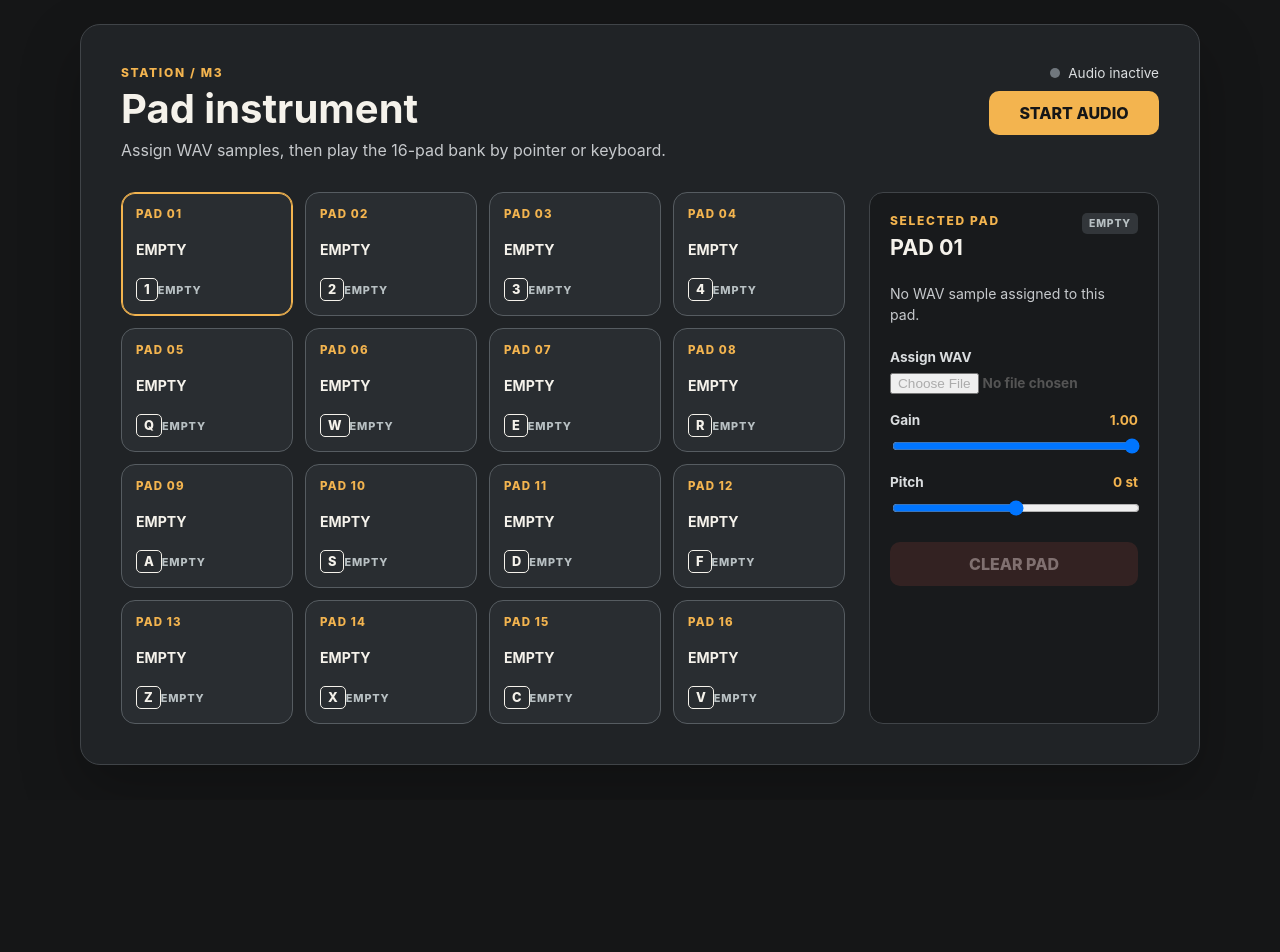
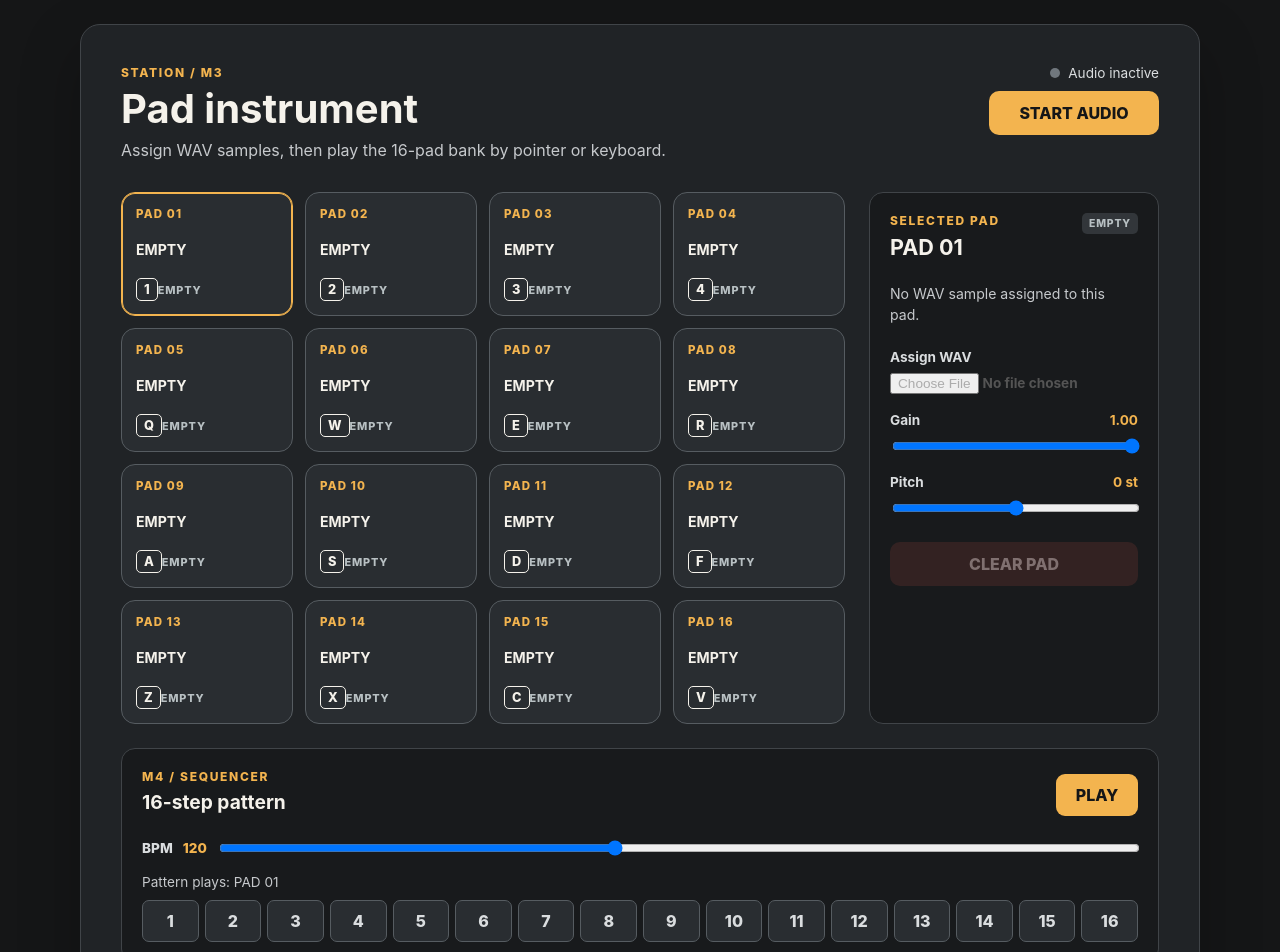
Before and after one commit to dobrzecgames-crypto/station, a React (Vite) app: page / in a window 1280 px wide. Shown: the top 952 px of the page. Before the commit the page ends 800 px from the top, so only its background shows below. Built offline with nearby package versions, Linux system fonts and the light colour scheme.

Commit message:
feat: add M4 step sequencer

```diff
--- a/src/App.css
+++ b/src/App.css
@@ -28,3 +28,5 @@ kbd { padding: 3px 7px; border: 1px solid currentColor; border-radius: 5px; colo
 @keyframes pad-flash { from { background: #a6e5b2; transform: translateY(2px); } to { transform: translateY(0); } }
 @media (max-width: 760px) { .station-header, .instrument-layout { flex-direction: column; }.audio-controls, .pad-editor { width: 100%; }.status-row { justify-content: flex-start; } }
 @media (max-width: 480px) { .station-shell { padding: 12px; }.station-panel { padding: 16px; }.pad-grid { gap: 8px; }.pad { min-height: 92px; padding: 10px; }.pad-file { font-size: .75rem; } }
+
+.sequencer { margin-top: 24px; padding: 20px; border: 1px solid #404448; border-radius: 14px; background: #181a1c; }.sequencer-heading { display: flex; align-items: center; justify-content: space-between; gap: 16px; }.sequencer-heading h2 { font-size: 1.2rem; }.transport-button { min-width: 82px; min-height: 42px; border: 0; border-radius: 9px; color: #151617; background: #f3b44f; font-weight: 800; cursor: pointer; }.bpm-control { display: grid; grid-template-columns: auto auto 1fr; gap: 10px; align-items: center; margin-top: 18px; color: #dadddf; font-size: .85rem; font-weight: 800; }.bpm-control input { width: 100%; }.sequence-target { margin: 16px 0 10px; color: #c6c9cc; font-size: .85rem; }.step-grid { display: grid; grid-template-columns: repeat(16, minmax(32px, 1fr)); gap: 6px; }.step { min-height: 42px; border: 1px solid #565c61; border-radius: 7px; color: #dadddf; background: #292d31; font-weight: 800; cursor: pointer; }.step-active { color: #172319; border-color: #75d28a; background: #75d28a; }@media (max-width: 600px) { .step-grid { grid-template-columns: repeat(8, 1fr); } }
--- a/src/App.tsx
+++ b/src/App.tsx
@@ -1,10 +1,12 @@
-import { useEffect, useState } from 'react'
+import { useEffect, useRef, useState } from 'react'
 import type { ChangeEvent } from 'react'
 import type { AudioEngine, AudioEngineStatus } from './audio/AudioEngine'
+import { StepSequencer } from './audio/StepSequencer'
 import { createPadBank, padIdByKeyCode } from './pads/padBank'
 import { PadEditor } from './pads/PadEditor'
 import { PadGrid } from './pads/PadGrid'
 import type { PadState } from './pads/types'
+import { SequencerControls } from './sequencer/SequencerControls'
 import './App.css'
 
 interface AppProps {
@@ -24,8 +26,14 @@ export function App({ audioEngine }: AppProps) {
   const [selectedPadId, setSelectedPadId] = useState<PadState['id']>('pad-01')
   const [activePadId, setActivePadId] = useState<PadState['id'] | null>(null)
   const [errorMessage, setErrorMessage] = useState<string>()
+  const [bpm, setBpm] = useState(120)
+  const [steps, setSteps] = useState<boolean[]>(() => Array(16).fill(false))
+  const [isPlaying, setIsPlaying] = useState(false)
+  const sequencerRef = useRef(new StepSequencer(audioEngine))
   const selectedPad = pads.find((pad) => pad.id === selectedPadId)!
   const audioReady = audioStatus === 'ready'
+
+  useEffect(() => () => sequencerRef.current.stop(), [])
 
   const triggerPad = (padId: PadState['id']) => {
     const pad = pads.find((candidate) => candidate.id === padId)
@@ -90,6 +98,24 @@ export function App({ audioEngine }: AppProps) {
     setActivePadId((currentPadId) => (currentPadId === selectedPadId ? null : currentPadId))
   }
 
+  const toggleStep = (stepIndex: number) => {
+    setSteps((currentSteps) => currentSteps.map((isActive, index) => index === stepIndex ? !isActive : isActive))
+  }
+
+  const togglePlayback = () => {
+    if (isPlaying) {
+      sequencerRef.current.stop()
+      setIsPlaying(false)
+      return
+    }
+    if (!audioReady || !audioEngine.hasSample(selectedPad.id)) {
+      setErrorMessage('Assign a WAV to the selected pad before starting the sequencer.')
+      return
+    }
+    sequencerRef.current.start({ bpm, sampleId: selectedPad.id, steps, options: { gain: selectedPad.gain, pitchSemitones: selectedPad.pitchSemitones } })
+    setIsPlaying(true)
+  }
+
   return (
     <main className="station-shell">
       <section className="station-panel" aria-labelledby="station-title">
@@ -114,6 +140,7 @@ export function App({ audioEngine }: AppProps) {
           <PadGrid pads={pads} selectedPadId={selectedPadId} activePadId={activePadId} audioReady={audioReady} onTrigger={triggerPad} onFeedbackEnd={(padId) => setActivePadId((currentPadId) => currentPadId === padId ? null : currentPadId)} />
           <PadEditor pad={selectedPad} audioReady={audioReady} onImport={(event) => void loadSelectedPad(event)} onUpdate={updateSelectedPad} onClear={clearSelectedPad} />
         </div>
+        <SequencerControls bpm={bpm} isPlaying={isPlaying} steps={steps} padLabel={selectedPad.label} onBpmChange={setBpm} onToggleStep={toggleStep} onTogglePlayback={togglePlayback} />
       </section>
     </main>
   )
--- a/src/audio/AudioEngine.ts
+++ b/src/audio/AudioEngine.ts
@@ -86,6 +86,14 @@ export class AudioEngine {
   }
 
   triggerSample(sampleId: SampleId, options: TriggerSampleOptions = {}): void {
+    if (!this.context) {
+      return
+    }
+
+    this.scheduleSample(sampleId, this.context.currentTime, options)
+  }
+
+  scheduleSample(sampleId: SampleId, when: number, options: TriggerSampleOptions = {}): void {
     const sampleBuffer = this.samples.get(sampleId)
 
     if (this.status !== 'ready' || !this.context || !this.masterGain || !sampleBuffer) {
@@ -95,17 +103,15 @@ export class AudioEngine {
     const source = this.context.createBufferSource()
     const gain = this.context.createGain()
     const voice: ActiveVoice = { source, gain, cleanedUp: false }
-    const now = this.context.currentTime
-
     source.buffer = sampleBuffer
-    gain.gain.setValueAtTime(this.toGain(options.gain), now)
-    source.playbackRate.setValueAtTime(this.toPlaybackRate(options.pitchSemitones), now)
+    gain.gain.setValueAtTime(this.toGain(options.gain), when)
+    source.playbackRate.setValueAtTime(this.toPlaybackRate(options.pitchSemitones), when)
     source.connect(gain)
     gain.connect(this.masterGain)
     source.addEventListener('ended', () => this.cleanUpVoice(voice), { once: true })
 
     this.activeVoices.add(voice)
-    source.start(now)
+    source.start(when)
   }
 
   stopAll(): void {
@@ -121,6 +127,10 @@ export class AudioEngine {
 
   getActiveVoiceCount(): number {
     return this.activeVoices.size
+  }
+
+  getCurrentTime(): number {
+    return this.context?.currentTime ?? 0
   }
 
   dispose(): void {
--- /dev/null
+++ b/src/audio/StepSequencer.ts
@@ -0,0 +1,47 @@
+import type { AudioEngine, SampleId, TriggerSampleOptions } from './AudioEngine'
+
+export interface StepSequencerConfig {
+  bpm: number
+  sampleId: SampleId
+  steps: readonly boolean[]
+  options: TriggerSampleOptions
+}
+
+export class StepSequencer {
+  private readonly lookAheadSeconds = 0.1
+  private readonly wakeIntervalMilliseconds = 25
+  private timer: number | undefined
+  private nextStepTime = 0
+  private nextStepIndex = 0
+  private running = false
+
+  constructor(private readonly audioEngine: AudioEngine) {}
+
+  start(config: StepSequencerConfig): void {
+    if (this.running) return
+    this.running = true
+    this.nextStepIndex = 0
+    this.nextStepTime = this.audioEngine.getCurrentTime()
+    this.schedule(config)
+  }
+
+  stop(): void {
+    this.running = false
+    if (this.timer !== undefined) window.clearTimeout(this.timer)
+    this.timer = undefined
+  }
+
+  isRunning(): boolean { return this.running }
+
+  private schedule(config: StepSequencerConfig): void {
+    if (!this.running) return
+    const now = this.audioEngine.getCurrentTime()
+    const stepDuration = 60 / config.bpm / 4
+    while (this.nextStepTime < now + this.lookAheadSeconds) {
+      if (config.steps[this.nextStepIndex]) this.audioEngine.scheduleSample(config.sampleId, this.nextStepTime, config.options)
+      this.nextStepIndex = (this.nextStepIndex + 1) % 16
+      this.nextStepTime += stepDuration
+    }
+    this.timer = window.setTimeout(() => this.schedule(config), this.wakeIntervalMilliseconds)
+  }
+}
--- /dev/null
+++ b/src/sequencer/SequencerControls.tsx
@@ -0,0 +1,25 @@
+interface SequencerControlsProps {
+  bpm: number
+  isPlaying: boolean
+  steps: boolean[]
+  padLabel: string
+  onBpmChange: (bpm: number) => void
+  onToggleStep: (stepIndex: number) => void
+  onTogglePlayback: () => void
+}
+
+export function SequencerControls({ bpm, isPlaying, steps, padLabel, onBpmChange, onToggleStep, onTogglePlayback }: SequencerControlsProps) {
+  return (
+    <section className="sequencer" aria-labelledby="sequencer-title">
+      <div className="sequencer-heading">
+        <div><p className="eyebrow">M4 / SEQUENCER</p><h2 id="sequencer-title">16-step pattern</h2></div>
+        <button className="transport-button" type="button" onClick={onTogglePlayback}>{isPlaying ? 'STOP' : 'PLAY'}</button>
+      </div>
+      <label className="bpm-control" htmlFor="bpm">BPM <output>{bpm}</output><input id="bpm" type="range" min="60" max="200" value={bpm} onChange={(event) => onBpmChange(Number(event.target.value))} /></label>
+      <p className="sequence-target">Pattern plays: {padLabel}</p>
+      <div className="step-grid" aria-label="16 steps">
+        {steps.map((isActive, index) => <button key={index} className={`step ${isActive ? 'step-active' : ''}`} type="button" aria-pressed={isActive} onClick={() => onToggleStep(index)}>{index + 1}</button>)}
+      </div>
+    </section>
+  )
+}
```
Also changed, not shown: 4 other files (tests, documents, lock files or other folders).
